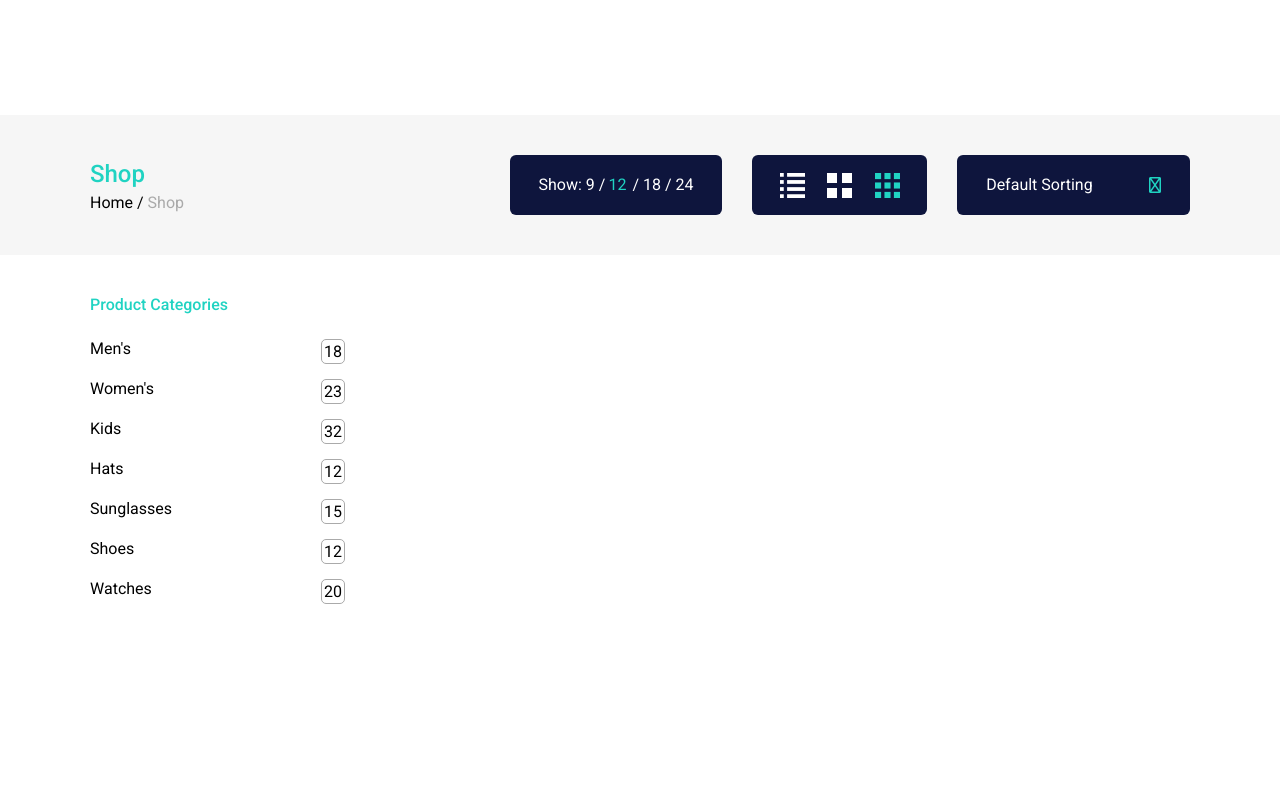
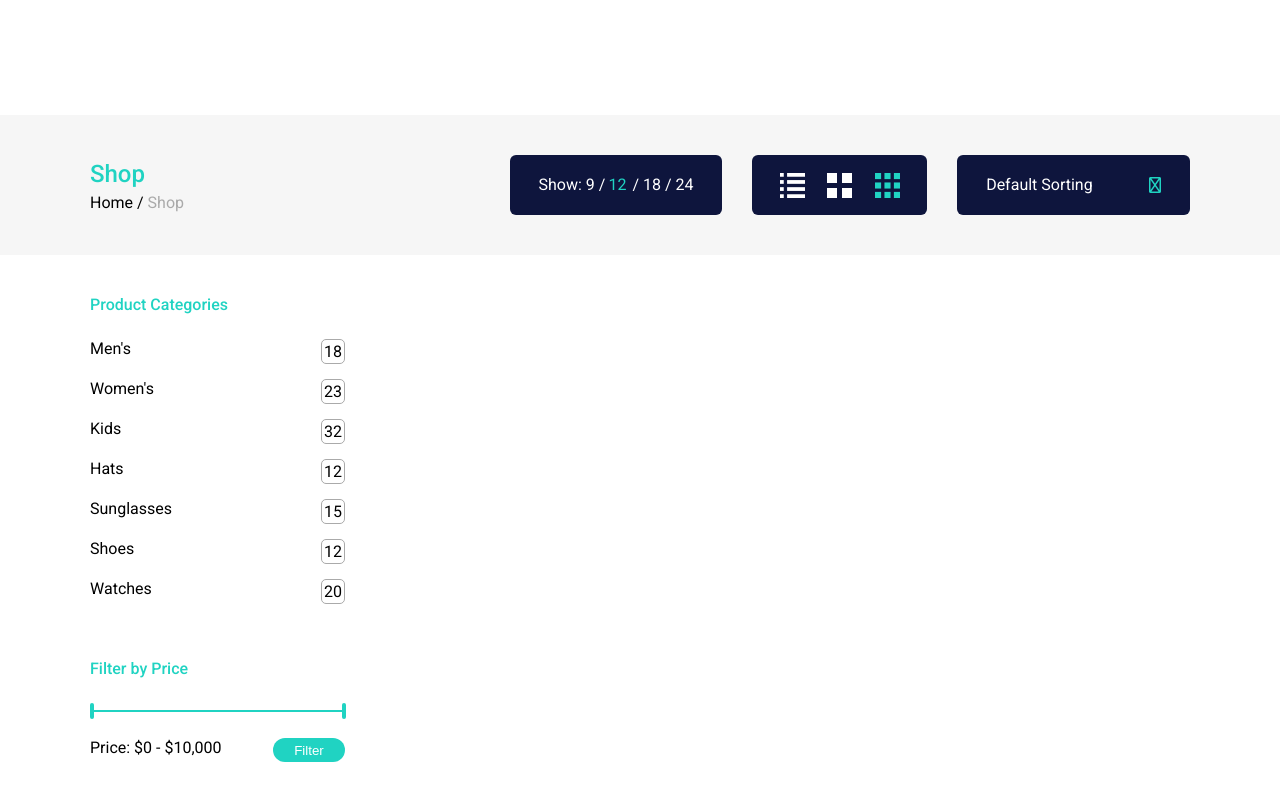
Before and after one commit to ScrumWin21/ScrumFrontEnd, a React (Create React App) app: page /ShopPage in a window 1280 px wide. Shown: the part 504-1304 px from the top of the page. Before the commit the page ends 1123 px from the top, so only its background shows below. Built offline with nearby package versions, Linux system fonts and the light colour scheme.

Commit message:
Item #99 create and design filter by price completed

```diff
--- a/scss/ShopPage/_shopBannerLeft.scss
+++ b/scss/ShopPage/_shopBannerLeft.scss
@@ -8,6 +8,11 @@
 .shopBannerLeft-container {
     width: 255px;
     height: auto;
+    margin-bottom: 55px;
+
+    img {
+        margin-bottom: 15px;
+    }
 }
 
 .shopBannerLeft-container-content {
@@ -32,3 +37,14 @@
     border-radius: 5px;
     padding:2px;
 }
+
+.shopFilterButton {
+    width: 72px;
+    height: 24px;
+    border-radius: 20px;
+    border: none;
+    background-color: $ThemeColorTeal;
+    color: $White;
+    cursor: pointer;
+    margin-right: 0;
+}
--- a/src/components/shopDetails/ShopComponents/ShopLeftBanner/ShopLeftBanner.js
+++ b/src/components/shopDetails/ShopComponents/ShopLeftBanner/ShopLeftBanner.js
@@ -1,64 +1,13 @@
 import React from "react";
+import { ShopBannerLeftProductCategories } from "./ShopLeftBannerProductCategories";
+import { ShopFilterByPrice } from "./ShopLeftFilterByPrice";
 
-let productCategories = [
-  {
-    category: "Men's",
-    count: "18",
-  },
-  {
-    category: "Women's",
-    count: "23",
-    },
-    {
-        category: "Kids",
-        count: "32",
-    },
-    {
-        category: "Hats",
-        count: "12",
-    },
-    {
-        category: "Sunglasses",
-        count: "15",
-    },
-    {
-        category: "Shoes",
-        count: "12",
-    },
-    {
-        category: "Watches",
-        count: "20",
-      },
-];
 
 export const ShopBannerLeft = () => {
   return (
     <>
-      <div className="shopBannerLeft-title">Product Categories</div>
-      <div className="shopBannerLeft-container">
-        {productCategories.map((productCategories) => (
-          <div className="shopBannerLeft-container-content">
-            <div>{productCategories.category}</div>
-            <div className="shoperBannerLeft-numberBox">
-              {productCategories.count}
-            </div>
-          </div>
-        ))}
-
-        {/* <div className="shopBannerLeft-container-content">
-                        <div>{productCategories.product}</div>
-                        <div className="shoperBannerLeft-numberBox">{productCategories.count}</div>
-            </div> */}
-
-        {/* <div className="shopBannerLeft-container-content">
-                <div>Men's</div>
-                <div className="shoperBannerLeft-numberBox">18</div>
-            </div> */}
-        {/* <div className="shopBannerLeft-container-content">
-                <div>Men's</div>
-                <div className="shoperBannerLeft-numberBox">18</div>
-            </div> */}
-      </div>
+      <ShopBannerLeftProductCategories />
+      <ShopFilterByPrice />
     </>
   );
 };
--- a/src/components/shopDetails/ShopComponents/ShopLeftBanner/ShopLeftBannerProductCategories.js
+++ b/src/components/shopDetails/ShopComponents/ShopLeftBanner/ShopLeftBannerProductCategories.js
@@ -0,0 +1,51 @@
+import React from "react";
+
+
+let productCategories = [
+  {
+    category: "Men's",
+    count: "18",
+  },
+  {
+    category: "Women's",
+    count: "23",
+  },
+  {
+    category: "Kids",
+    count: "32",
+  },
+  {
+    category: "Hats",
+    count: "12",
+  },
+  {
+    category: "Sunglasses",
+    count: "15",
+  },
+  {
+    category: "Shoes",
+    count: "12",
+  },
+  {
+    category: "Watches",
+    count: "20",
+  },
+];
+
+export const ShopBannerLeftProductCategories = () => {
+  return (
+    <>
+      <div className="shopBannerLeft-title">Product Categories</div>
+      <div className="shopBannerLeft-container">
+        {productCategories.map((productCategories) => (
+          <div className="shopBannerLeft-container-content">
+            <div>{productCategories.category}</div>
+            <div className="shoperBannerLeft-numberBox">
+              {productCategories.count}
+            </div>
+          </div>
+        ))}
+      </div>
+    </>
+  );
+};
--- /dev/null
+++ b/src/components/shopDetails/ShopComponents/ShopLeftBanner/ShopLeftFilterByPrice.js
@@ -0,0 +1,17 @@
+import React from "react";
+import ShopFilterByPriceSlider from "../../../../images/shopImages/shopSliderBar.svg"
+
+export const ShopFilterByPrice = () => {
+    return (
+        <>
+            <div className="shopBannerLeft-title">Filter by Price</div>
+            <div className="shopBannerLeft-container">
+                <img src={ShopFilterByPriceSlider}></img>
+                <div className="shopBannerLeft-container-content">
+                    <div>Price: $0 - $10,000</div>
+                    <button className="shopFilterButton">Filter</button>
+                </div>
+            </div>
+        </>
+    )
+}
```
Also changed, not shown: src/images/shopImages/shopSliderBar.svg (added), 1 other file (tests, documents, lock files or other folders).
